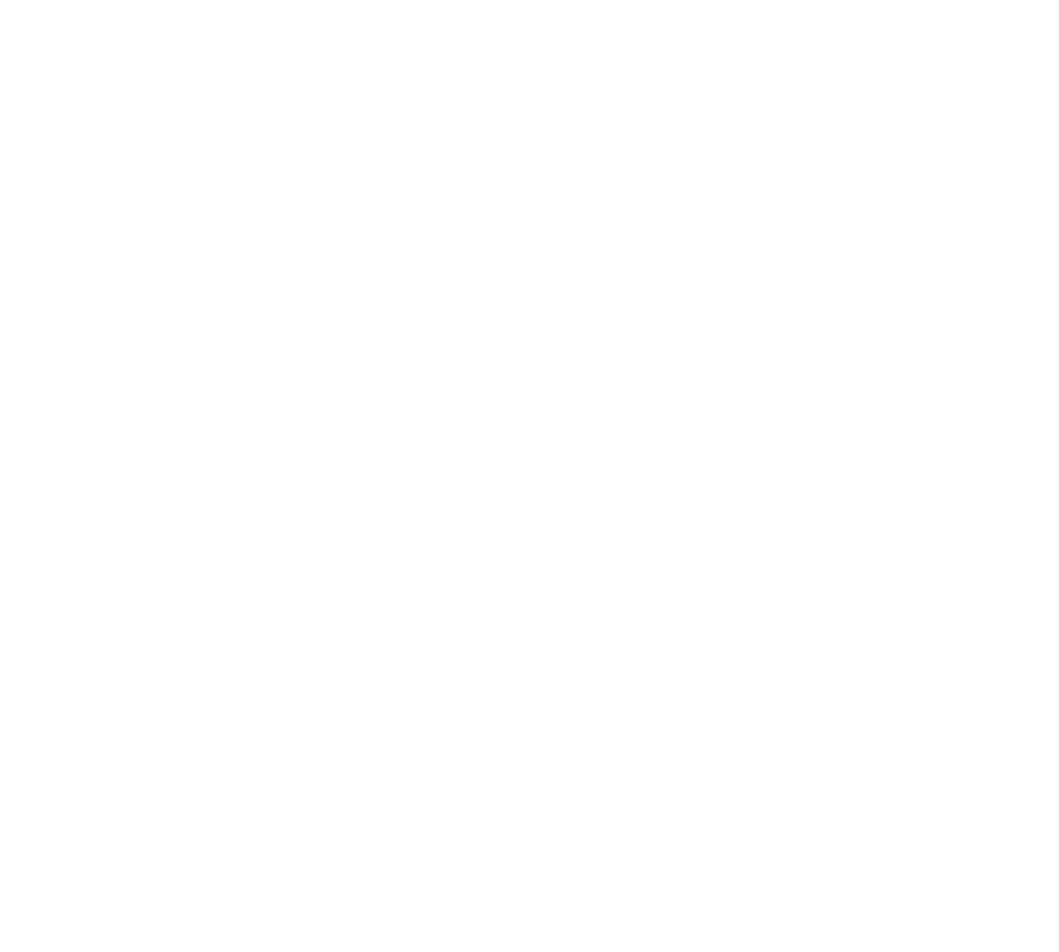
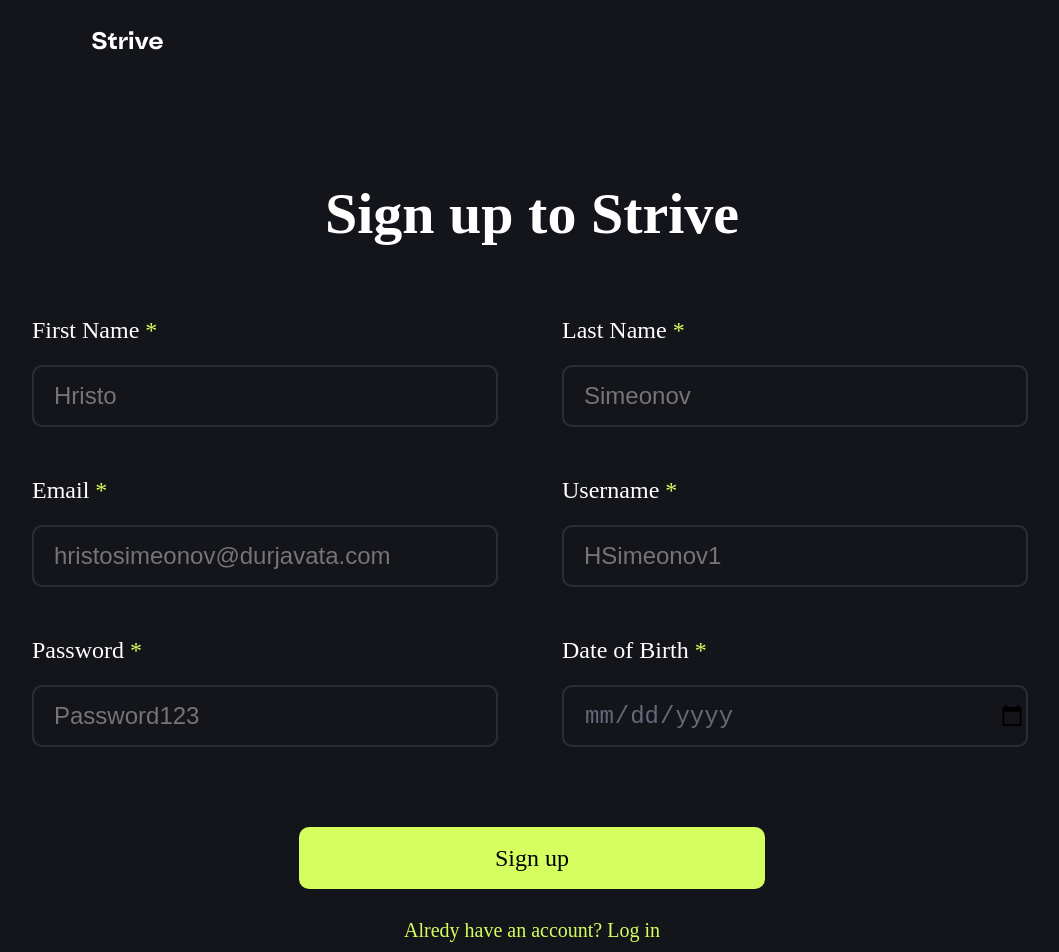
Before and after one commit to ZZSpasov20/Strive, a Vue app in the folder app/client/: page /signUp in a window 1280 px wide. Before the commit this address had no page. Shown: the top 952 px of the page, without its empty margins (108-1167 px from the left). Before the commit the page ends 800 px from the top, so only its background shows below. Built offline with nearby package versions, Linux system fonts and the light colour scheme.

Commit message:
Finish sign up page

```diff
--- a/app/client/src/router/index.ts
+++ b/app/client/src/router/index.ts
@@ -1,5 +1,8 @@
 import { createRouter, createWebHistory } from 'vue-router'
 import HomeView from '../views/HomeView.vue'
+import SignUp from '@/views/SignUp.vue'
+import LoginView from '@/views/LoginView.vue'
+
 
 
 const router = createRouter({
@@ -11,6 +14,18 @@ const router = createRouter({
       component: HomeView
 
     },
+    {
+      path: '/signUp',
+      name: 'signUp',
+      component: SignUp
+
+    },
+    {
+      path: '/loginView',
+      name: 'loginView',
+      component: LoginView
+
+    }
   ]
 })
 
--- a/app/client/src/views/HomeView.vue
+++ b/app/client/src/views/HomeView.vue
@@ -1,4 +1,6 @@
 <script setup lang="ts">
+import router from '@/router';
+
 
 </script>
 
@@ -13,10 +15,10 @@
             <a href="#aboutUsLink"><p>About us</p></a>
             <a href="#"><p>Reviews</p></a>
           </div>
-          <div class="nav__sign-page-link">
+          <RouterLink to="/signUp"><div class="nav__sign-page-link">
             <p>sign up</p>
             <img src="/src/assets/img/nav__sign-page-link-arrow.png" alt="arrow_image">
-          </div>
+          </div></RouterLink>
         </nav>
         <h1 class="start-section__header">Begin Your Fitness Journey</h1>
         <div class="main-info">
@@ -278,7 +280,7 @@
   }
   .main-info__person-img{
     position: absolute;
-    height: 570px;
+    height: 610px;
     left:0;
     right:0;
     bottom: 0;
--- /dev/null
+++ b/app/client/src/views/LoginView.vue
@@ -0,0 +1,17 @@
+<script setup lang="ts">
+
+</script>
+
+<template>
+    <div>
+
+    </div>
+</template>
+
+<style scoped>
+div{
+    width:100%;
+    height: 500px;
+    background-color: rebeccapurple;
+}
+</style>
--- /dev/null
+++ b/app/client/src/views/SignUp.vue
@@ -0,0 +1,152 @@
+<script setup lang="ts">
+
+</script>
+
+<template>
+    <div class="sign-up-page-wrapper">
+        <div class="logo-wrapper">
+            <img src="/src/assets/img/strive-logo--white.png" alt="logo-white">
+        </div>
+        <h1>Sign up to Strive</h1>
+        <form action="">
+            <div class="row-input-wrapper">
+                <div class="input-and-label-wrapper">
+                    <label for="FirstName" class="input-label">First Name<span class="star--modify"> *</span></label>
+                    <input type="text" name="FirstName" placeholder="Hristo" required>
+                </div>
+                <div class="input-and-label-wrapper">
+                    <label for="LastName" class="input-label">Last Name<span class="star--modify"> *</span></label>
+                    <input type="text" name="LastName" placeholder="Simeonov" required>
+                </div>
+            </div>
+            <div class="row-input-wrapper">
+                <div class="input-and-label-wrapper">
+                    <label for="Email" class="input-label">Email<span class="star--modify"> *</span></label>
+                    <input type="email" name="Email" placeholder="hristosimeonov@durjavata.com" required>
+                </div>
+                <div class="input-and-label-wrapper">
+                    <label for="Username" class="input-label">Username<span class="star--modify"> *</span></label>
+                    <input type="text" name="Username" placeholder="HSimeonov1" required>
+                </div>
+            </div>
+            <div class="row-input-wrapper">
+                <div class="input-and-label-wrapper">
+                    <label for="Password" class="input-label">Password<span class="star--modify"> *</span></label>
+                    <input type="password" name="Password" placeholder="Password123" required>
+                </div>
+                <div class="input-and-label-wrapper">
+                    <label for="Date" class="input-label">Date of Birth<span class="star--modify"> *</span></label>
+                    <input type="date" name="Date" placeholder="11/2/2024" required>
+                </div>
+            </div>
+            <div class="form-buttom">
+                <p>Sign up</p>
+            </div>
+            <RouterLink to="/LoginView"><p class="login-page-link">
+                Alredy have an account? Log in
+                </p>
+            </RouterLink>
+        </form>
+    </div>
+</template>
+
+<style scoped>
+    .logo-wrapper{
+        width:100%;
+        height: 80px;
+        display: flex;
+        align-items: center;
+            img{
+            padding-left: 200px;
+            }
+
+    }
+    .sign-up-page-wrapper{
+        width:100%;
+        display: flex;
+        flex-direction: column;
+        justify-content: center;
+        align-items: center;
+        background-color: #14151A;
+
+            h1{
+                color: white;
+                font-size: 58px;
+                margin-top: 100px;
+                margin-bottom: 70px;
+            }
+    }
+    form{
+        width:1000px;
+        height:unset;
+        display: flex;
+        flex-direction: column;
+
+    }
+    .row-input-wrapper{
+        width:100%;
+        height:110px;
+        margin-bottom: 50px;
+        display: flex;
+        justify-content: space-between;
+
+    }
+    .input-and-label-wrapper{
+        display: flex;
+        flex-direction: column;
+        justify-content: space-between;
+        height:100%;
+        width:470px;
+
+    }
+    .input-label{
+        font-size: 24px;
+        color:white;
+    }
+    .star--modify{
+        color: #D5FF5F;
+    }
+    input{
+        width:466px;
+        height:62px;
+        display: center;
+        justify-content: flex-start;
+        outline:none;
+        font-size: 24px;
+        background-color: transparent;
+        border-radius: 10px;
+        border: 2px solid #2D2D35;
+        color: #68687A;
+        box-sizing: border-box;
+        padding-left: 20px;
+
+            p{
+                margin-left: 10px;
+            }
+    }
+    input:focus{
+        outline:none;
+        color:white;
+        font-size: 24px;
+
+    }
+    .form-buttom{
+        width:466px;
+        height: 62px;
+        display: flex;
+        justify-content:center ;
+        align-items: center;
+        border-radius: 10px;
+        align-self: center;
+        background: #D5FF5F;
+        font-size:24px;
+        margin-top: 30px;
+    }
+    .login-page-link{
+        font-size: 20px;
+        color:#D5FF5F;
+        text-align: center;
+        margin-top: 30px;
+    }
+
+</style>
```
